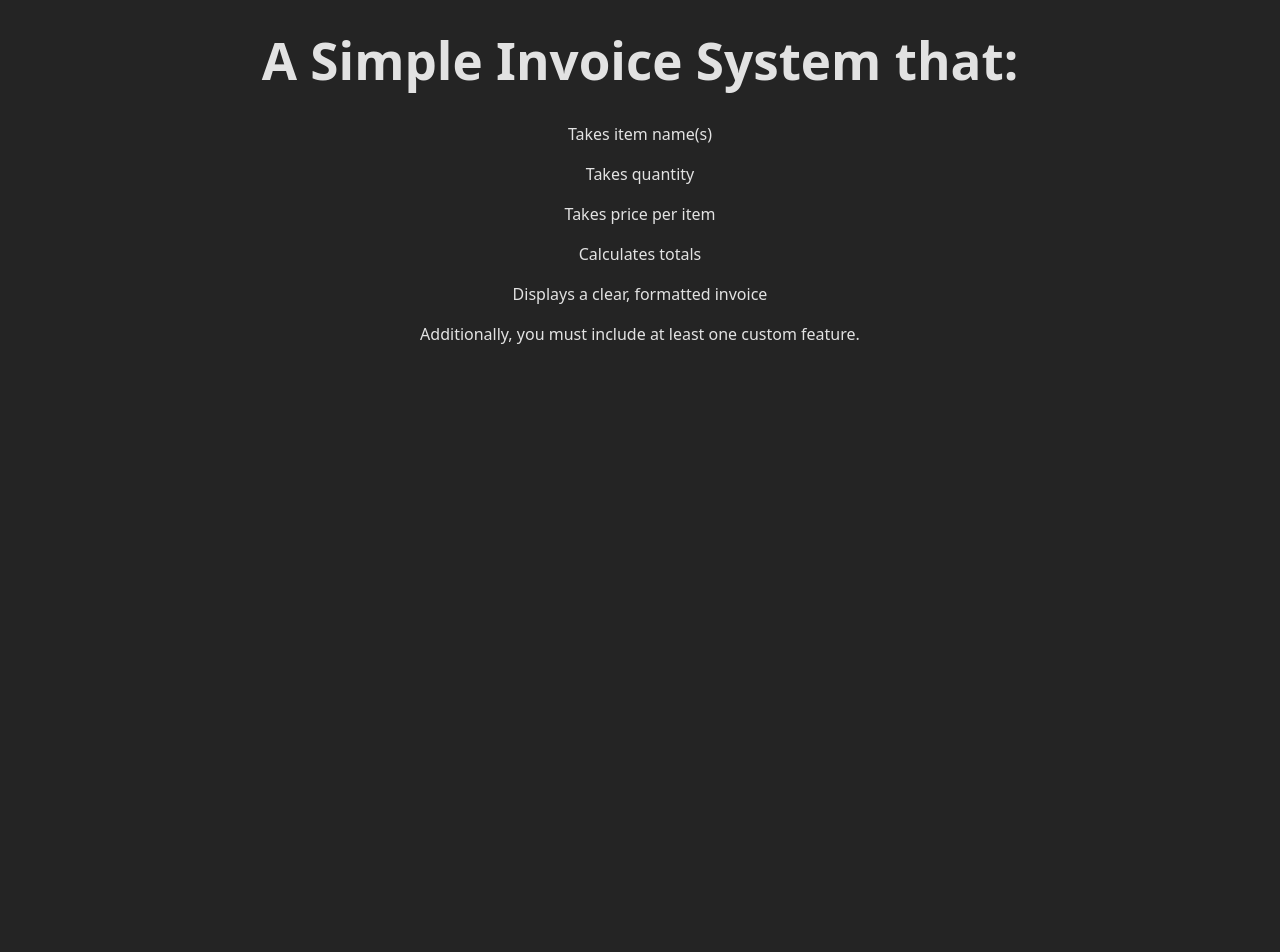
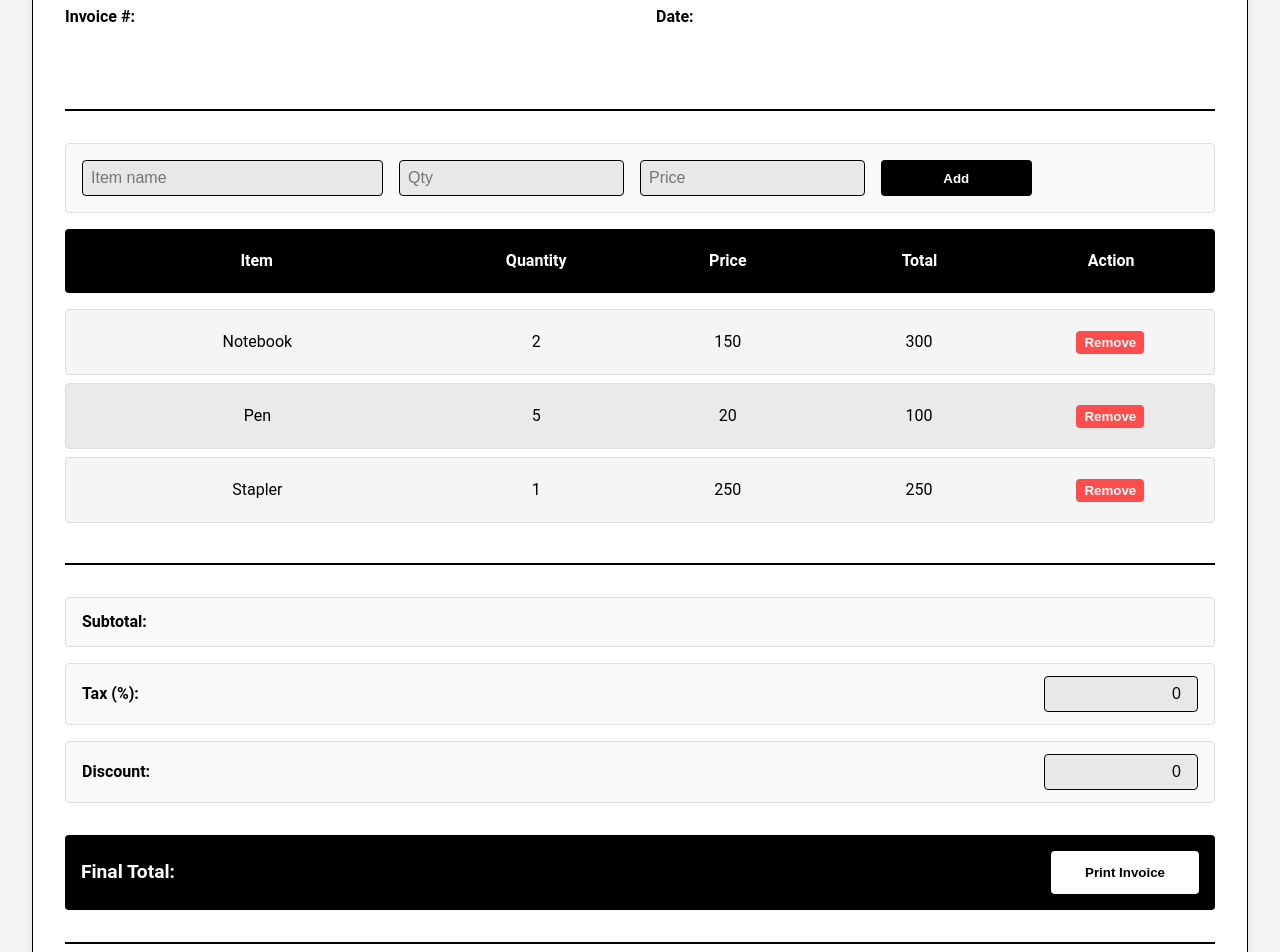
Before and after one commit to ij-2005/invoice-zystem, a React (Vite) app in the folder mini-voice/: page / in a window 1280 px wide. Shown: the part 220-1172 px from the top of the page. Before the commit the page ends 800 px from the top, so only its background shows below. Built offline with nearby package versions, Linux system fonts and the light colour scheme.

Commit message:
front end base, no functions yet

```diff
--- a/mini-voice/src/App.css
+++ b/mini-voice/src/App.css
@@ -3,4 +3,296 @@
   margin: 0 auto;
   padding: 2rem;
   text-align: center;
+  font-family: 'Roboto', sans-serif;
+  background-color: #f5f5f5;
 }
+
+.Title {
+  margin-bottom: 2rem;
+}
+
+.Title h1 {
+  font-size: 2.5rem;
+  color: #000;
+  margin: 0;
+}
+
+/* Invoice Details Section */
+.invoice-details {
+  margin-bottom: 2rem;
+  padding-bottom: 2rem;
+  border-bottom: 2px solid #000;
+}
+
+.details-row {
+  display: flex;
+  gap: 2rem;
+  margin-bottom: 1rem;
+}
+
+.detail-group {
+  display: flex;
+  flex-direction: column;
+  gap: 0.5rem;
+  flex: 1;
+}
+
+.detail-group label {
+  font-weight: bold;
+  color: #000;
+}
+
+input[type="date"]::-webkit-calendar-picker-indicator {
+  filter: invert(1);
+}
+
+.detail-input {
+  padding: 0.5rem 1rem;
+  border: 1px solid #000;
+  border-radius: 4px;
+  font-size: 1rem;
+  background-color: #f9f9f9;
+  color: black;
+}
+
+.detail-input:disabled {
+  background-color: #e8e8e8;
+  cursor: not-allowed;
+}
+
+.invoice-container {
+  background-color: #fff;
+  border: 1px solid #000;
+  border-radius: 8px;
+  padding: 2rem;
+  box-shadow: 0 2px 8px rgba(0, 0, 0, 0.1);
+}
+
+.invoice-main {
+  text-align: left;
+}
+
+/* Items Canvas Rows */
+.item-row {
+  display: grid;
+  grid-template-columns: 2fr 1fr 1fr 1fr 1fr;
+  gap: 1rem;
+  padding: 0.75rem 1rem;
+  margin-bottom: 0.5rem;
+  background-color: #f5f5f5;
+  border-radius: 4px;
+  align-items: center;
+  border: 1px solid #ddd;
+}
+
+.item-row:nth-child(even) {
+  background-color: #eaeaea;
+}
+
+.item-row:hover {
+  background-color: #dcdcdc;
+}
+
+/* Item columns in each row */
+.item-column-title {
+  text-align: center;
+  padding: 0.25rem;
+  word-break: break-word;
+  color: rgb(255, 255, 255);
+}
+
+/* Remove button inside each row */
+.item-column button {
+  padding: 0.25rem 0.5rem;
+  background-color: #ff4d4d;
+  color: #fff;
+  border: none;
+  border-radius: 4px;
+  font-weight: bold;
+  cursor: pointer;
+  transition: background-color 0.3s;
+}
+
+.item-column button:hover {
+  background-color: #cc0000;
+}
+
+/* Invoice Items Section */
+.invoice-items {
+  margin-bottom: 2rem;
+  padding-bottom: 2rem;
+  border-bottom: 2px solid #000;
+}
+
+.items-header {
+  display: grid;
+  grid-template-columns: 2fr 1fr 1fr 1fr 1fr;
+  gap: 1rem;
+  padding: 1rem;
+  background-color: #000;
+  color: #fff;
+  font-weight: bold;
+  border-radius: 4px;
+  margin-bottom: 1rem;
+}
+
+.item-column {
+  text-align: center;
+  padding: 0.5rem;
+  color: black;
+}
+
+.items-input-row {
+  display: grid;
+  grid-template-columns: 2fr 1fr 1fr 1fr 1fr;
+  gap: 1rem;
+  padding: 1rem;
+  background-color: #f9f9f9;
+  border: 1px solid #ddd;
+  border-radius: 4px;
+  margin-bottom: 1rem;
+}
+
+.item-input {
+  padding: 0.5rem;
+  border: 1px solid #000;
+  border-radius: 4px;
+  font-size: 1rem;
+  background-color: #e8e8e8;
+  color: black;
+}
+
+.item-input:disabled {
+  background-color: #e8e8e8;
+  cursor: not-allowed;
+}
+
+.add-button {
+  padding: 0.5rem 1rem;
+  background-color: #000;
+  color: #fff;
+  border: none;
+  border-radius: 4px;
+  font-weight: bold;
+  cursor: pointer;
+  transition: background-color 0.3s;
+}
+
+.add-button:hover {
+  background-color: #333;
+}
+
+.items-canvas {
+  min-height: 100px;
+}
+
+/* Invoice Totals Section */
+.invoice-totals {
+  display: flex;
+  flex-direction: column;
+  gap: 1rem;
+  padding-bottom: 2rem;
+  border-bottom: 2px solid #000;
+}
+
+.total-row {
+  display: flex;
+  justify-content: space-between;
+  align-items: center;
+  padding: 0.75rem 1rem;
+  background-color: #f9f9f9;
+  border: 1px solid #ddd;
+  border-radius: 4px;
+}
+
+.total-bg {
+  background-color: #e8e8e8;
+  color: black;
+}
+
+.total-row label {
+  font-weight: bold;
+  color: #000;
+  min-width: 120px;
+}
+
+.total-row input {
+  padding: 0.5rem 1rem;
+  border: 1px solid #000;
+  border-radius: 4px;
+  font-size: 1rem;
+  width: 120px;
+  text-align: right;
+}
+
+/* Remove number input spinner buttons */
+.total-row input[type="number"]::-webkit-outer-spin-button,
+.total-row input[type="number"]::-webkit-inner-spin-button {
+  -webkit-appearance: none;
+  margin: 0;
+}
+
+.total-row input[type="number"] {
+  -moz-appearance: textfield;
+}
+
+.total-row span {
+  padding: 0.5rem 1rem;
+  font-weight: bold;
+  color: #000;
+  min-width: 120px;
+  text-align: right;
+}
+
+.final-total-row {
+  display: flex;
+  justify-content: space-between;
+  align-items: center;
+  padding: 1rem;
+  background-color: #000;
+  color: #fff;
+  border-radius: 4px;
+  margin-top: 1rem;
+  font-weight: bold;
+  font-size: 1.2rem;
+}
+
+.final-total-row label {
+  color: #fff;
+}
+
+.final-total-row span {
+  color: #fff;
+  min-width: auto;
+  margin-right: 2rem;
+}
+
+.print-button {
+  padding: 0.75rem 2rem;
+  background-color: #fff;
+  color: #000;
+  border: 2px solid #fff;
+  border-radius: 4px;
+  font-weight: bold;
+  cursor: pointer;
+  transition: all 0.3s;
+}
+
+.print-button:hover {
+  background-color: #ddd;
+}
+
+.invoice-printOption {
+  margin-top: 2rem;
+}
+
+/* Remove number input spinner buttons from price inputs */
+.items-input-row input[type="number"]:not(.qty-input)::-webkit-outer-spin-button,
+.items-input-row input[type="number"]:not(.qty-input)::-webkit-inner-spin-button {
+  -webkit-appearance: none;
+  margin: 0;
+}
+
+.items-input-row input[type="number"]:not(.qty-input) {
+  -moz-appearance: textfield;
+}
--- a/mini-voice/src/App.jsx
+++ b/mini-voice/src/App.jsx
@@ -1,23 +1,122 @@
-
-import './App.css'
+import "./App.css";
+import { useState } from "react";
 
 function App() {
 
+  const items = [
+  { name: "Notebook", quantity: 2, price: 150 },
+  { name: "Pen", quantity: 5, price: 20 },
+  { name: "Stapler", quantity: 1, price: 250 },
+]; //test array.
+
+  const [taxRate, setTaxRate] = useState(0);
+  const [discount, setDiscount] = useState(0);
+
   return (
     <>
-      <div>
-        <h1>A Simple Invoice System that:</h1>
-        <p>Takes item name(s)</p>
-        <p> Takes quantity </p>
-        <p>Takes price per item</p>
-        <p>Calculates totals</p>
-        <p>Displays a clear, formatted invoice</p>
+      <div className="Title">
+        <h1>Mini-voice</h1>
+      </div>
 
-        <p>Additionally, you must include at least one custom feature.</p>
+      <div className="invoice-container">
+
+        <div className="invoice-main">
+
+          <div className="invoice-details">
+            <div className="details-row">
+              <div className="detail-group">
+                <label>Company Name:</label>
+                <input type="text" placeholder="Enter company name" className="detail-input" />
+              </div>
+            </div>
+
+            <div className="details-row">
+              <div className="detail-group">
+                <label>Invoice #:</label>
+                <span className="detail-text">INV-XXXX</span>
+              </div>
+
+              <div className="detail-group">
+                <label>Date:</label>
+                <span className="detail-text">YYYY-MM-DD</span>
+              </div>
+            </div>
+          </div>
+
+            <div className="items-input-row">
+              <input type="text" placeholder="Item name" className="item-input" />
+              <input type="number" placeholder="Qty" className="item-input qty-input" />
+              <input type="number" placeholder="Price" className="item-input" />
+              <button className="add-button">Add</button>
+            </div>
+
+            <div className="invoice-items">
+              <div className="items-header">
+                <div className="item-column-title">Item</div>
+                <div className="item-column-title">Quantity</div>
+                <div className="item-column-title">Price</div>
+                <div className="item-column-title">Total</div>
+                <div className="item-column-title">Action</div>
+            </div>
+
+            <div className="items-canvas">
+              {items.map((item, index) => (
+                <div key={index} className="item-row">
+                    <div className="item-column">{item.name}</div>
+                    <div className="item-column">{item.quantity}</div>
+                    <div className="item-column">{item.price}</div>
+                    <div className="item-column">{item.quantity * item.price}</div>
+                    <div className="item-column">
+                      <button onClick={() => removeItem(index)}>Remove</button>
+                    </div>
+                  </div>
+              ))}
+            </div>
+          </div>
+
+          <div className="invoice-totals">
+            <div className="total-row">
+              <label>Subtotal:</label>
+              <span></span>
+            </div>
+
+            <div className="total-row">
+              <label>Tax (%):</label>
+              <input
+                type="number"
+                value={taxRate}
+                onChange={(e) => setTaxRate(e.target.value)}
+                placeholder="0"
+                className="total-bg"
+              />
+            </div>
+
+            <div className="total-row">
+              <label>Discount:</label>
+              <input
+                type="number"
+                value={discount}
+                onChange={(e) => setDiscount(e.target.value)}
+                placeholder="0"
+                className="total-bg"
+              />
+            </div>
+
+            <div className="final-total-row">
+              <label>Final Total:</label>
+              <span></span>
+              <button className="print-button">Print Invoice</button>
+            </div>
+          </div>
+
+          <div className="invoice-printOption">
+          </div>
+
+        </div>
 
       </div>
     </>
-  )
+  );
 }
 
-export default App
+export default App;
--- a/mini-voice/src/index.css
+++ b/mini-voice/src/index.css
@@ -1,5 +1,5 @@
 :root {
-  font-family: system-ui, Avenir, Helvetica, Arial, sans-serif;
+  font-family: system-ui, Avenir, Helvetica, Arial, sans-serif, 'Roboto';
   line-height: 1.5;
   font-weight: 400;
 
```
